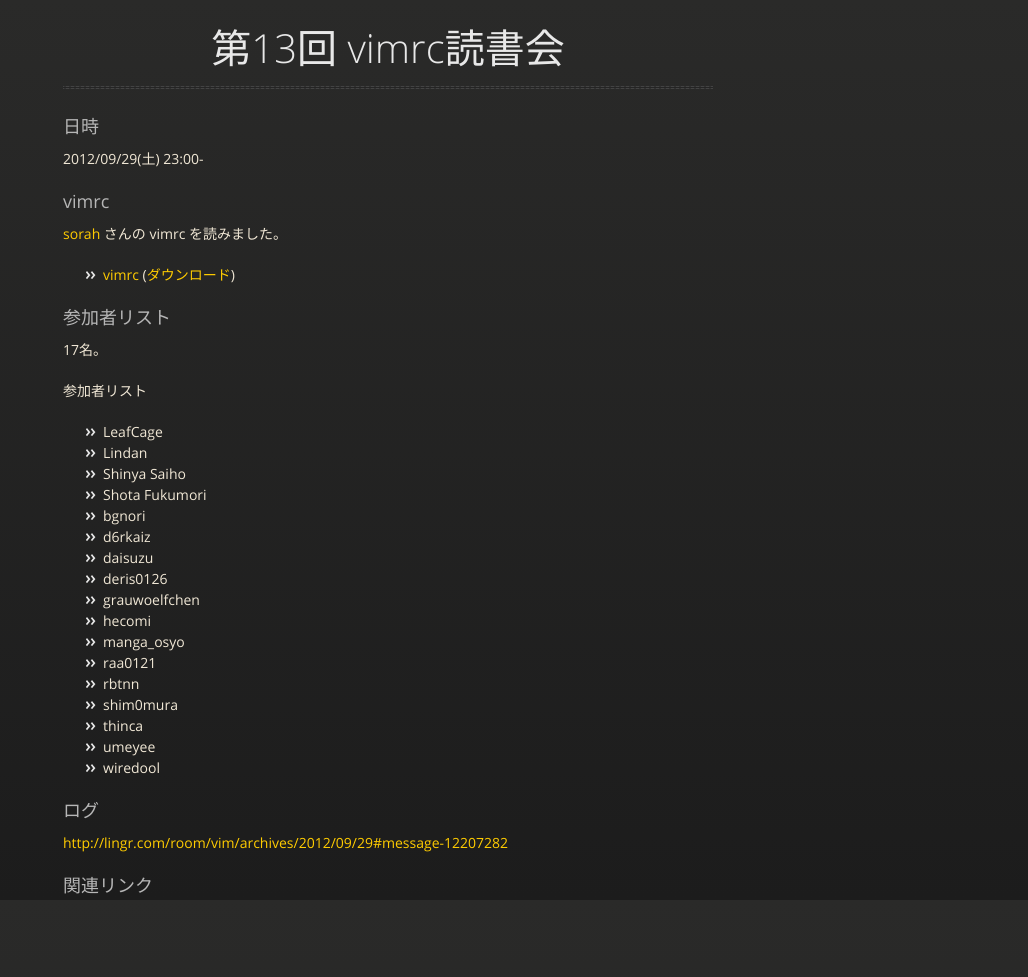
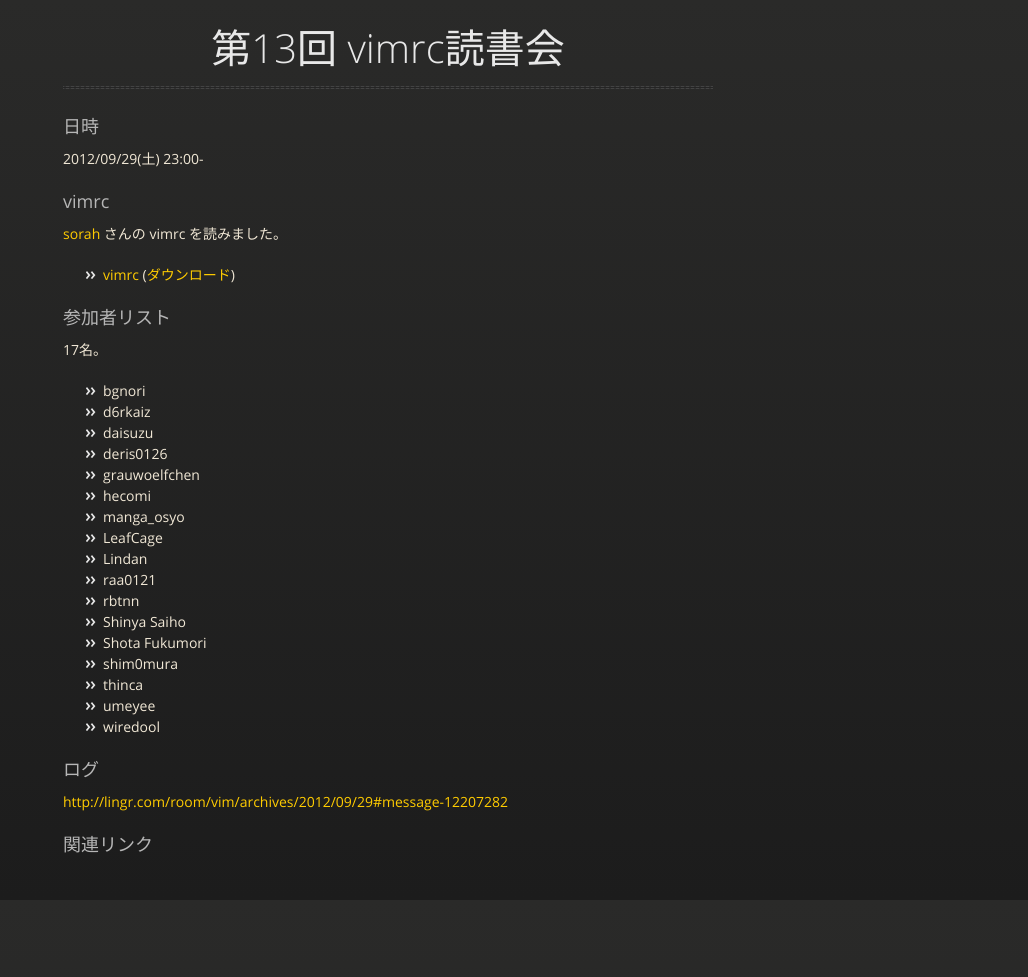
Before and after one commit to vim-jp/reading-vimrc, a Jekyll site: the page built from archive/013.md, in a window 1280 px wide. Shown: the whole page, without its empty margins (252-1280 px from the left). Built offline with Jekyll 4.4.1, drawn with Linux system fonts in a browser that asks for light colours; nearby versions of some CDN libraries; Markdown is read by kramdown in place of the engine named in the settings; after the commit the page ends 936 px from its top, so only the background shows below that; some of the changed lines change nothing that is shown.

Commit message:
archive.13: fix link & 参加者リスト

```diff
--- a/archive/013.md
+++ b/archive/013.md
@@ -8,7 +8,7 @@
 2012/09/29(土) 23:00-
 
 ### vimrc
-[sorah](https://github.com/sorah/config/blob/f8f7d565668f35e8e4a70858a649caa6b1307b15/vim/dot.vimrc) さんの vimrc を読みました。
+[sorah](https://github.com/sorah/) さんの vimrc を読みました。
 
 - [vimrc](https://github.com/sorah/config/blob/f8f7d565668f35e8e4a70858a649caa6b1307b15/vim/dot.vimrc) ([ダウンロード](https://raw.github.com/sorah/config/master/vim/dot.vimrc))
 
@@ -16,12 +16,6 @@
 
 17名。
 
-参加者リスト
-
-- LeafCage
-- Lindan
-- Shinya Saiho
-- Shota Fukumori
 - bgnori
 - d6rkaiz
 - daisuzu
@@ -29,15 +23,18 @@
 - grauwoelfchen
 - hecomi
 - manga_osyo
+- LeafCage
+- Lindan
 - raa0121
 - rbtnn
+- Shinya Saiho
+- Shota Fukumori
 - shim0mura
 - thinca
 - umeyee
 - wiredool
 
 
-
 ### ログ
 <http://lingr.com/room/vim/archives/2012/09/29#message-12207282>
 
```
